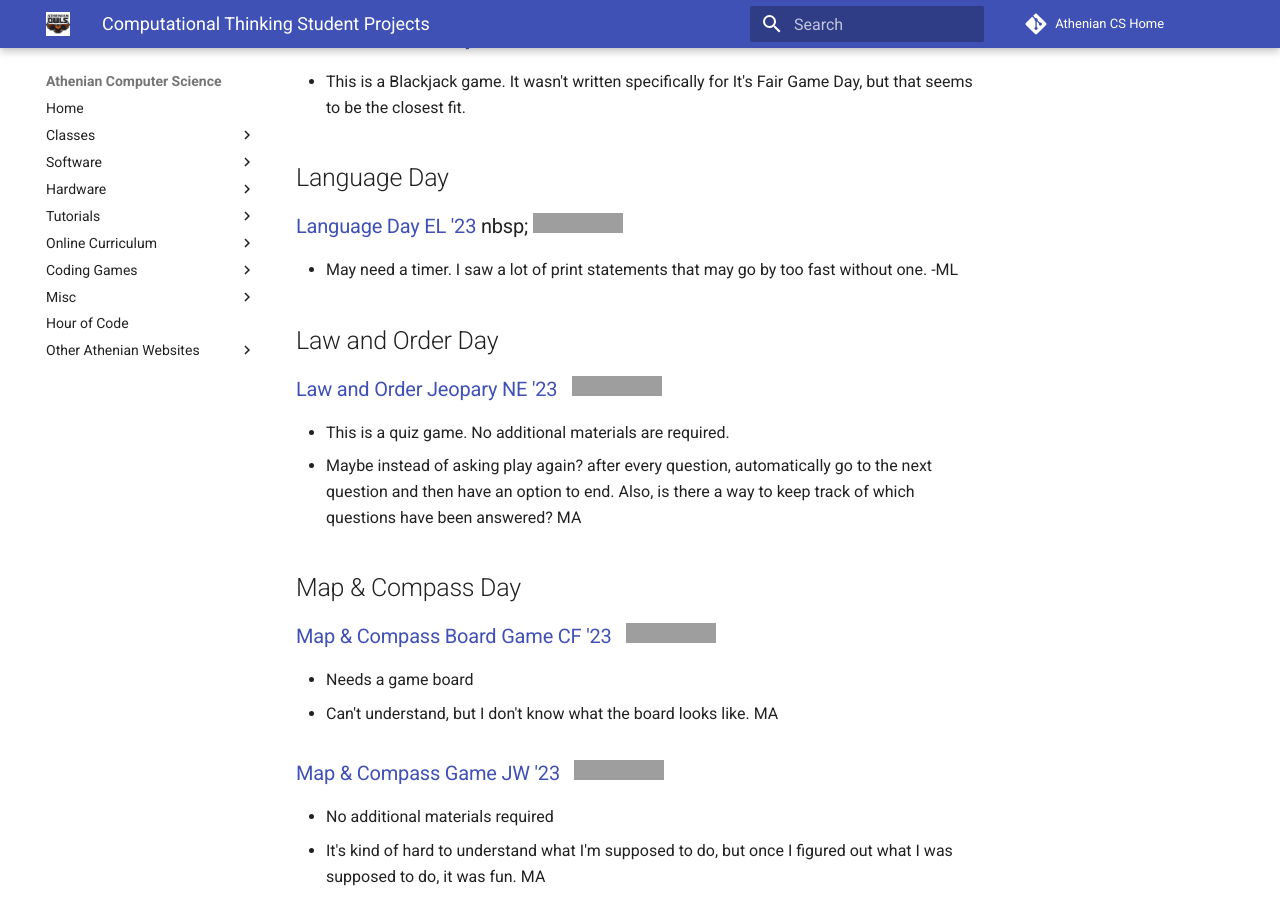
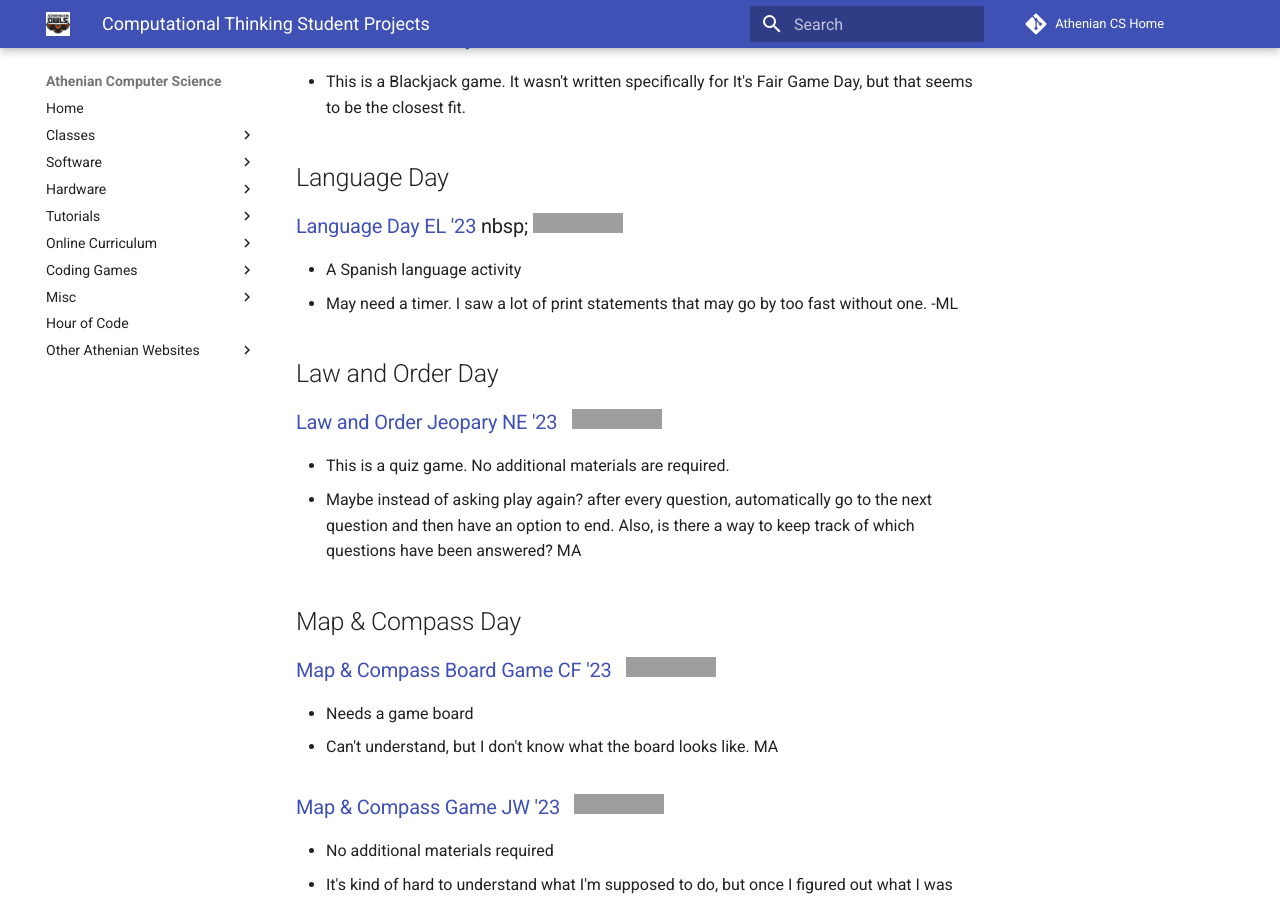
Before and after one commit to athenian-computational-thinking/athenian-cs-mkdocs, an MkDocs documentation site: the page built from docs/ct-projects.md, in a window 1280 px wide and 900 px high, scrolled down 4517 px, cut to the strip 0-900 px from the top of the window. Built offline with MkDocs 1.6.1 and Material for MkDocs 9.7.7, drawn with Linux system fonts in a browser that asks for light colours; comment, search, counter and statistics services are not loaded; grey boxes are pictures that could not be loaded.

Commit message:
Update ct-projects.md

```diff
--- a/docs/ct-projects.md
+++ b/docs/ct-projects.md
@@ -133,6 +133,7 @@ nine correct will return a score of 8/10. Also, it's possible to go into negativ
 ## Language Day
 
 ### [Language Day EL '23](https://github.com/athenian-ct-projects/Language-Day-EL) nbsp; [![Run on Repl.it](https://repl.it/badge/github/athenian-ct-projects/Language-Day-EL)](https://repl.it/github/athenian-ct-projects/Language-Day-EL)
+* A Spanish language activity
 * May need a timer. I saw a lot of print statements that may go by too fast without one. -ML
 
 ## Law and Order Day
```
